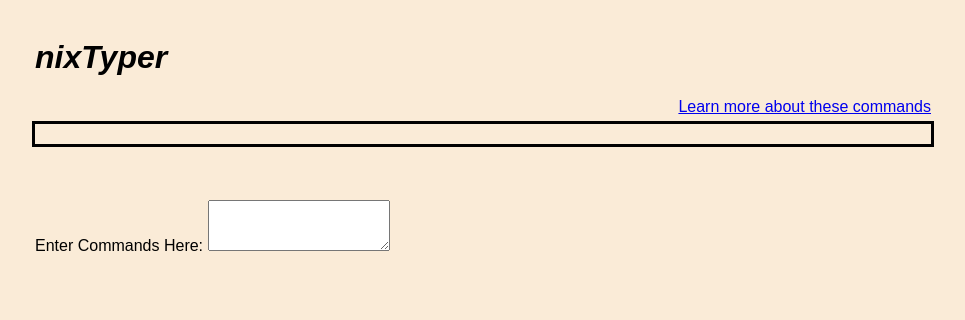
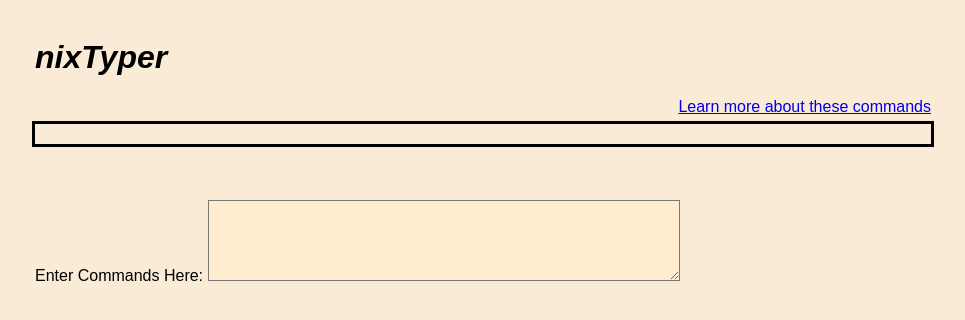
Before and after one commit to jth55/nixTyper, a Flask app: template templates/index.html in a window 1280 px wide. Shown: the top 320 px of the page, without its empty margins (157-1122 px from the left). Run offline with Flask 2, Linux system fonts and the light colour scheme; the template is opened without the code that fills it, so the values that code supplies are empty.

Commit message:
Now fully playable. Still need to remove debug statements and add more files

```diff
--- /dev/null
+++ b/files/script.txt
@@ -0,0 +1,3 @@
+something
+go go go go
+no no no
--- a/templates/index.html
+++ b/templates/index.html
@@ -25,12 +25,14 @@
 			margin-top: 30px;
 			display: none;
 		}
+		#textbox {
+			width: 35em;
+			background-color: blanchedalmond;
+		}
 	</style>
-
-
 </head>
-
 <body>
+<div>
 	<br>
 	<h1><i>nixTyper</i></h1>
 	<a id="show" onclick="showmore()" href="#">Learn more about these commands</a>
@@ -42,7 +44,7 @@
 	<div class="form-group">
     		<label for="textbox">Enter Commands Here:</label>
 		<!-- every time someone enters a character, runs through javascript function that checkes if it's the correct character. if so, keep moving and allow further keypresses. if not, make red and prevent further keypresses. -->
-    		<textarea type ="text" class="form-control" id="textbox" rows="3" ></textarea>
+    		<textarea type ="text" class="form-control" id="textbox" rows="5" onclick="interval()" ></textarea>
   	</div>
 	<div id="check"> </div>
 	<div id="check1"> </div>
@@ -50,6 +52,7 @@
 	<div id="check3"> </div>
 	<div id="check4"> </div>
 	<div id="correct"></div>
+	<div id="numinbox"></div>
 
 	<div id="desc" style="color: royalblue;"></div>
 
@@ -76,15 +79,20 @@
 			}
 		}
 
-		var prompt = codeText.replace(/<br\s*\/?>/ig, "");
+		var prompt = codeText.replace(/<br\s*\/?>/gi, '');
+		prompt = prompt.replace(/\n/g, ' ');
+
 		prompt = prompt.split("");
 		var len = prompt.length;
 
-		$("check").innerHTML = len;
-		$("check1").innerHTML = prompt;
+		$("check").innerHTML = prompt;
+		$("check1").innerHTML = String.fromCharCode(prompt[9]);
 
-		//var seconds = 0;
-		var seconds = setInterval(startGame, 1000);
+		function interval () {
+			timer = setInterval(startGame, 1000);
+		}
+
+		var seconds = 0;
 
 		function startGame() {
 			seconds++;
@@ -92,50 +100,71 @@
 			if (seconds > 180) {
 				endGame();
 			}
-			//calcWPM(seconds);
+			calcWPM();
 		}
 
 		function endGame() {
 			$("textbox").disabled="true";
-			clearInterval(seconds);
+			clearInterval(timer);
 		}
 
-		// function calcWPM (characters) {
-		// 	$("WPM").innerHTML = "WPM: " + (characters / 5) / (seconds / 60);
-		// }
+		function calcWPM () {
+			$("WPM").innerHTML = "WPM: " + (correctCounter / 5) / (seconds / 60);
+		}
 
 		var correctCounter = 0;
-		var last = 1;
+		var correct = 1;
 
 		$("textbox").addEventListener('keyup', function (event) {
 			// Start game on click of input box
 			// Whenever a char is entered check to see if it matches prompt
 			// If it does, the user can continue entering characters that count towards progress
-			// If not, the user can still enter characters, but they don't count
-			// Maybe keep "correct count". Increments every time correct character is entered.
-			// If wrong character is entered this function doesn't increment.
-			// Problems: We can't go back very far. If we get up to letter A in Jake is Awesome, we can't delete until J, then continue again
-
-			//Problem with using text box size: No consequence for just typing "AAAAAAAAAAAAAAAAAAAAA"
-			// Would have to find a way to enforce so user can't enter another character until they type next in prompt
+			// If not, the user can still enter characters, but they don't count towards progress
 
 			var key = event.key;
-			var keyChar = String.fromCharCode(key);
-			$("test").innerHTML = key;
-			var size = $("textbox").value.length - 1;
+			$("test").innerHTML = $("textbox").value;
+			var size = $("textbox").value.length;
+			$("numinbox").innerHTML = "Chars in box: " + size;
 
-			if (key != prompt[size]) {
-				$("test").style.color = 'red';
-				// Try this: If the user enters a wrong key send the exact same index to compare for the next function call
-				correctCounter--;
-				$("correct").innerHTML = "Correct Counter: " + correctCounter;
-				event.preventDefault();
+			if (key === "Shift") {
 				return;
 			}
 
+			if (correct === 0) {
+				if (key === 'Backspace' && size <= correctCounter) {
+					$("test").style.color = 'black';
+					correct = 1;
+				}
+				else if (key === prompt[size]) {
+					correctCounter++;
+					$("test").style.color = 'black';
+					correct = 1;
+				}
+				return;
+			}
+
+			if (correctCounter === len - 1) {
+				endGame();
+				event.preventDefault();
+			}
+
+			else if (key === prompt[correctCounter]) {
+				correctCounter++;
+				$("test").style.color = 'black';
+				correct = 1;
+				event.preventDefault();
+			}
+
+			else if (key === "Backspace" || key === "CapsLock") {
+				correctCounter--;
+				event.preventDefault();
+			}
+
 			else {
-				$("test").style.color = 'black';
-				correctCounter++;
+				$("check3").innerHTML = "NOT RIGHT";
+				$("test").style.color = 'red';
+				correct = 0;
+				event.preventDefault();
 			}
 
 			if (correctCounter < 0) {
@@ -143,88 +172,7 @@
 			}
 
 			$("correct").innerHTML = "Correct Counter: " + correctCounter;
-
-			// // MOSTLY WORKING
-			// var key = event.key;
-			// var keyChar = String.fromCharCode(key);
-			// $("test").innerHTML = key;
-			//
-			// if (last == 0) {
-			// 	if (key != "Backspace") {
-			// 		return;
-			// 	}
-			// 	else {
-			// 		last = 1;
-			// 		return;
-			// 	}
-			// }
-			//
-			// if (correctCounter == len - 1) {
-			// 	endGame();
-			// 	event.preventDefault();
-			// }
-			//
-			// else if (key == prompt[correctCounter]) {
-			// 	correctCounter++;
-			// 	$("test").style.color = 'black';
-			// 	last = 1;
-			// 	event.preventDefault();
-			// }
-			//
-			// else if (key == "Backspace") {
-			// 	if (last != 0) {
-			// 		correctCounter--;
-			// 	}
-			// 	event.preventDefault();
-			// }
-			//
-			// else if (key == "Shift") {
-			// 	return;
-			// }
-			//
-			// else {
-			// 	$("check3").innerHTML = "NOT RIGHT";
-			// 	$("test").style.color = 'red';
-			// 	last = 0;
-			// 	event.preventDefault();
-			// }
-			//
-			// if (correctCounter < 0) {
-			// 	correctCounter = 0;
-			// }
-			//
-			// $("correct").innerHTML = "Correct Counter: " + correctCounter;
-			// // END OF MOSTLY WORKING
-
-			// var len = prompt.length;
-			// var size = $("textbox").value.length;
-			//
-			// $("check2").innerHTML = size;
-			//
-			// //var box = $("textbox");
-			// var key;
-            //     	key = event.keyCode;
-			// //box = box.innerHTML;
-			// key = String.fromCharCode(key);
-			// $("test").innerHTML = key;
-			//
-			// // Condition for end of game
-			// if (size == len) {
-			// 	endGame();
-			// 	return 0;
-			// }
-			//
-			// while (key != prompt[size]) {
-			// 	$("check3").innerHTML = "NOT RIGHT";
-			// 	$("test").style.color = 'red';
-			// 	getKey(event);
-			// }
-			//
-			// if (size % 4 == 0) {
-			// 	calcWPM(size);
-			// }
-			//
-			// $("test").style.color = 'black';
 		})
 	</script>
+</div>
 </body>
```
